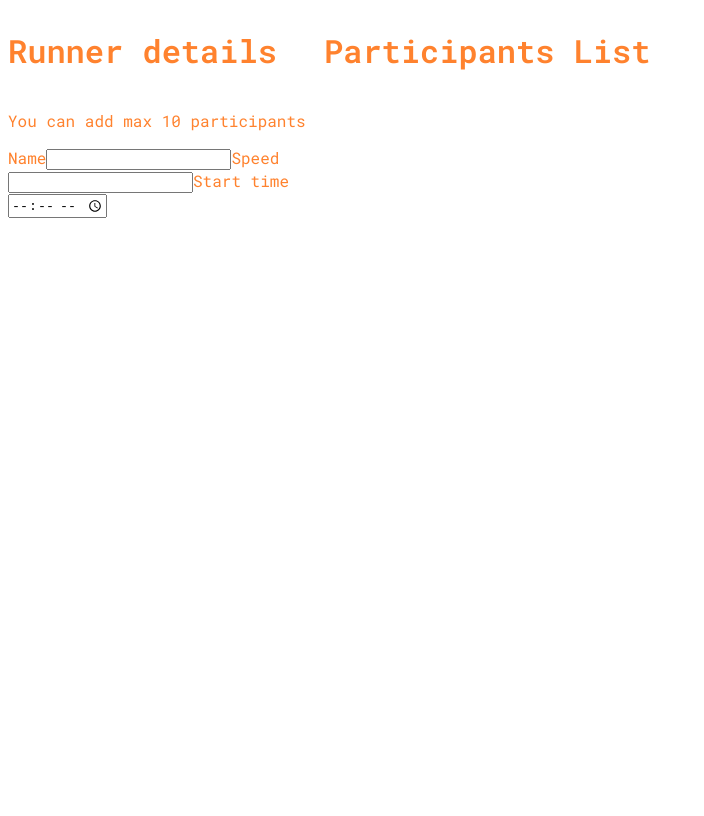
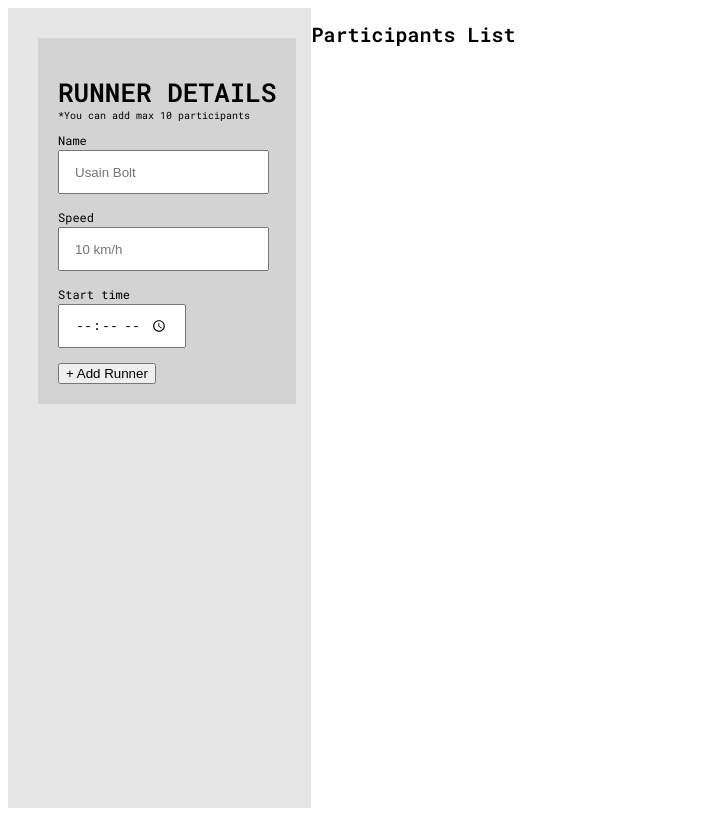
Before and after one commit to Trlaic/Racing-app, a React (Vite) app: page / in a window 1280 px wide. Shown: the whole page, without its empty margins (0-704 px from the left). Built offline with nearby package versions, Linux system fonts and the light colour scheme.

Commit message:
x05: RunnerDetails component styling in progress

```diff
--- a/src/components/RunnerDetails.jsx
+++ b/src/components/RunnerDetails.jsx
@@ -4,15 +4,22 @@ import styles from './RunnerDetails.module.scss';
 export default function RunnerDetails() {
     return (
         <div className={styles.container}>
-            <h1>Runner details</h1>
-            <p>You can add max 10 participants</p>
-            <form>
-                <label htmlFor="runner-name">Name</label>
-                <input type="text" id="runner-name" />
-                <label htmlFor="runner-speed">Speed</label>
-                <input type="number" id="runner-speed" />
-                <label htmlFor="runner-start-time">Start time</label>
-                <input type="time" id="runner-start-time" />
+            <h1 className={styles.heading}>Runner details</h1>
+            <p className={styles.paragraph}>*You can add max 10 participants</p>
+            <form className='form'>
+                <div>
+                    <label className={styles.label} htmlFor="runner-name">Name</label>
+                    <input className={styles.input} type="text" id="runner-name" placeholder="Usain Bolt"/>
+                </div>
+                <div>
+                    <label className={styles.label} htmlFor="runner-speed">Speed</label>
+                    <input className={styles.input} type="number" id="runner-speed" placeholder='10 km/h'/>
+                </div>
+                <div>
+                    <label className={styles.label} htmlFor="runner-start-time">Start time</label>
+                    <input className={styles.input} type="time" id="runner-start-time"/>
+                </div>
+                <button>+ Add Runner</button>
             </form>
         </div>
     )
--- a/src/components/RunnerDetails.module.scss
+++ b/src/components/RunnerDetails.module.scss
@@ -1,4 +1,33 @@
+@import '../variables.scss';
+
 .container {
     display: flex;
     flex-direction: column;
+    padding: 2rem;
+    margin: 3rem;
+    margin-right: 1.5rem;
+    background-color: $-color-gray--light;
+
+    .heading {
+        font-size: $font-heading-1;
+        text-transform: uppercase;
+        margin-bottom: 0;
+    }
+
+    .paragraph {
+        font-size: $font-paragraph--small;
+        margin-top: 0;
+    }
+
+    .label {
+        display: block;
+        margin-bottom: 2px;
+        font-size: 1.2rem;
+    }
+
+    .input {
+        margin-bottom: 15px;
+        height: 3rem;
+        padding: .5rem 1.5rem;
+    }
 }
--- a/src/main.scss
+++ b/src/main.scss
@@ -1,4 +1,8 @@
 @import './variables.scss';
+
+:root {
+    font-size: 10px;
+}
 
 body {
     font-family: 'Roboto Mono', monospace;
--- a/src/pages/LandingPage.module.scss
+++ b/src/pages/LandingPage.module.scss
@@ -3,13 +3,13 @@
 .container {
     display: flex;
     height: 100vh;
-    color: $color-primary--light;
 
     &_left {
-        flex-basis: 25%;
+        background-color: $-color-gray--lighter;
     }
 
     &_right {
-        flex-basis: 75%;
+        flex-basis: 60%;
+        flex-grow: 1;
     }
 }
--- a/src/variables.scss
+++ b/src/variables.scss
@@ -9,3 +9,10 @@ $color-tertiary: rgb(83, 255, 25);
 
 $-color-gray--dark: rgb(90, 90, 90);
 $-color-gray--light: rgb(211, 211, 211);
+$-color-gray--lighter: rgb(230, 230, 230);
+
+// Fonts
+
+$font-heading-1: 2.6rem;
+$font-paragraph: 1.6rem;
+$font-paragraph--small: 1rem;
```
